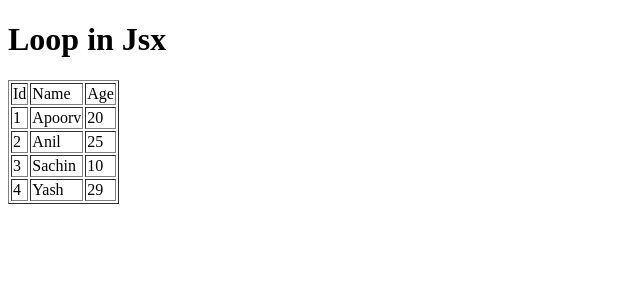
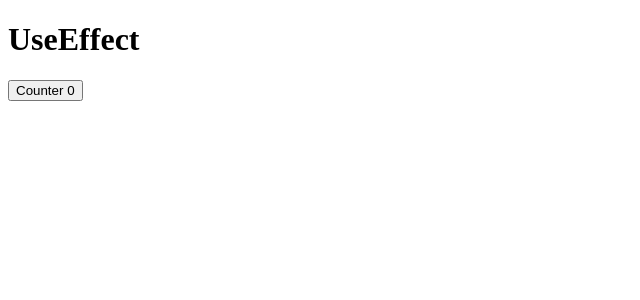
Before and after one commit to Apoorv-Saxena08/reactOne, a React (Vite) app: page / in a window 1280 px wide. Shown: the top 300 px of the page, without its empty margins (0-640 px from the left). Built offline with nearby package versions, Linux system fonts and the light colour scheme.

Commit message:
useEffect

```diff
--- a/src/App.jsx
+++ b/src/App.jsx
@@ -1,59 +1,22 @@
-import { use, useState } from "react";
-import Header, { Profile } from "./Header";
-import User from "./User";
-import Wrapper from "./Wrapper";
-import Checkbox from "./Checkbox";
-// function click(){
-//   alert("Bhaar vala");
-// }
+import { use, useEffect, useState } from "react";
 
-function App() {
-  const user = [
-    {
-      id: 1,
-      name: "Apoorv",
-      age: 20,
-    },
-    {
-      id: 2,
-      name: "Anil",
-      age: 25,
-    },
-    {
-      id: 3,
-      name: "Sachin",
-      age: 10,
-    },
-    {
-      id: 4,
-      name: "Yash",
-      age: 29,
-    },
-  ];
+function App(){
+  const [val,setVal] = useState(0);
+
+  function callOnce(){
+    console.log("Hello");
+  }
+
+  useEffect(()=>{
+    callOnce();
+  },[val])
+
 
   return (
     <>
       <div>
-        <h1>Loop in Jsx</h1>
-        <table border="1">
-          <thead>
-            <tr>
-              <td>Id</td>
-              <td>Name</td>
-              <td>Age</td>
-            </tr>
-          </thead>
-
-          <tbody>
-            {user.map((u) => (
-              <tr key={u.id}>
-                <td>{u.id}</td>
-                <td>{u.name}</td>
-                <td>{u.age}</td>
-              </tr>
-            ))}
-          </tbody>
-        </table>
+        <h1>UseEffect</h1>
+        <button onClick={()=>setVal(val+1)} >Counter {val}</button>
       </div>
     </>
   );
```
